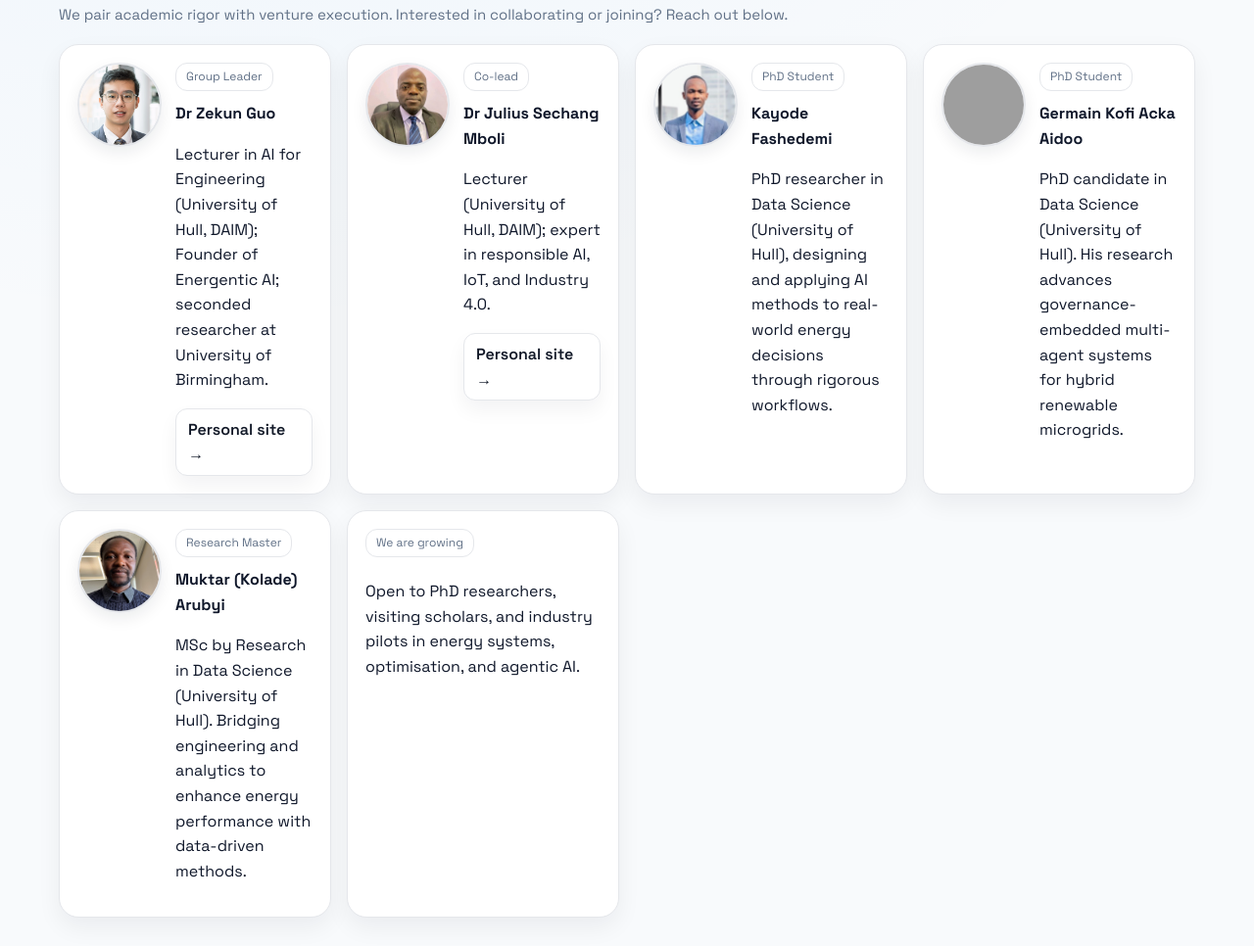
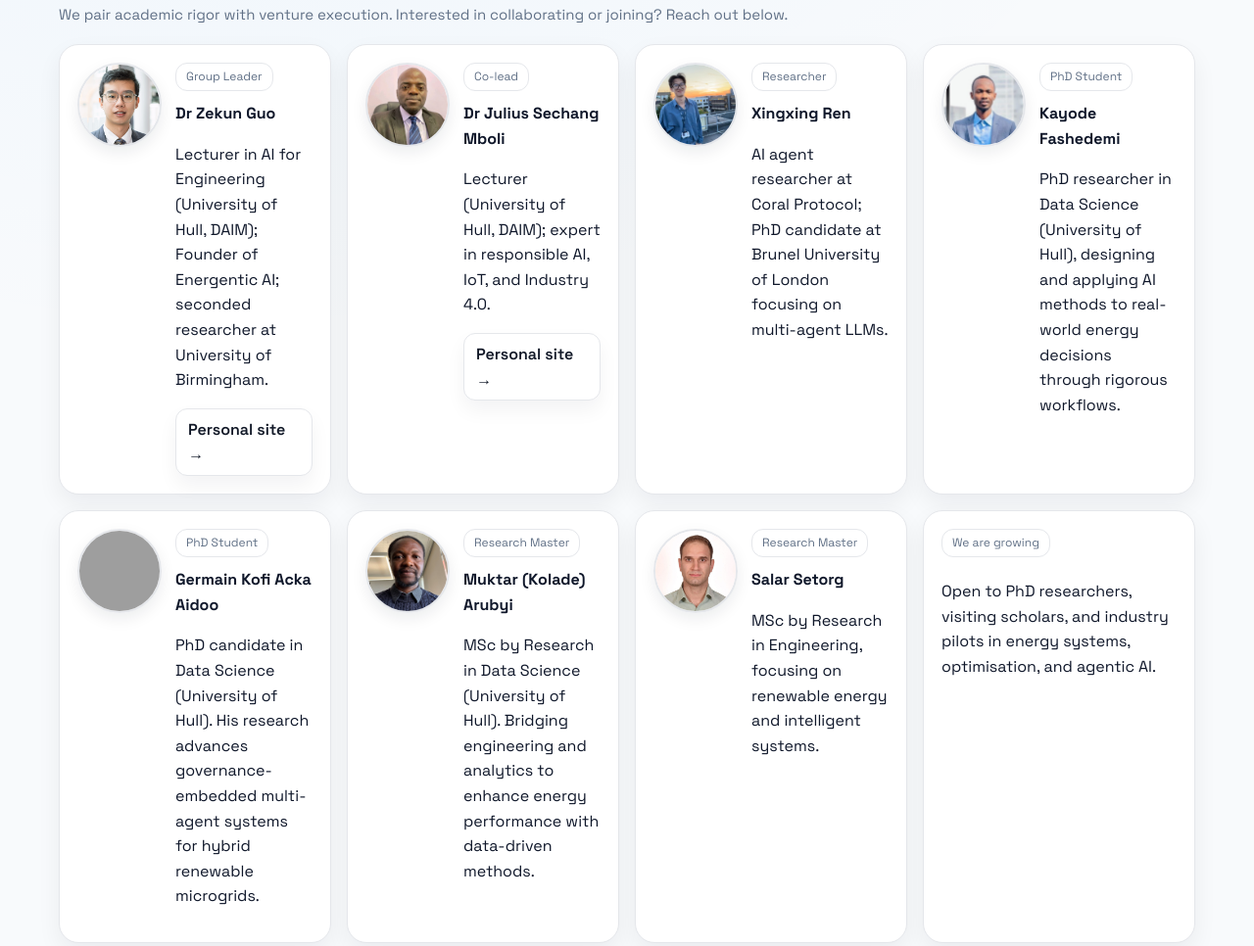
Before and after one commit to Energentic/energentic.github.io, a plain HTML site: page index.html in a window 1280 px wide. Shown: the part 1691-2657 px from the top of the page at 98% size. Drawn offline with Linux system fonts and the light colour scheme; grey boxes are pictures that could not be loaded.

Commit message:
Add team

```diff
--- a/index.html
+++ b/index.html
@@ -416,6 +416,14 @@
         </div>
       </div>
       <div class="card lead">
+        <img class="avatar" src="Profiles/XinxingRen.jpeg" alt="Xingxing Ren portrait">
+        <div class="info">
+          <div class="chip">Researcher</div>
+          <strong>Xingxing Ren</strong>
+          <p>AI agent researcher at Coral Protocol; PhD candidate at Brunel University of London focusing on multi-agent LLMs.</p>
+        </div>
+      </div>
+      <div class="card lead">
         <img class="avatar" src="Profiles/Kayode.jpeg" alt="Kayode Fashedemi portrait">
         <div class="info">
           <div class="chip">PhD Student</div>
@@ -437,6 +445,14 @@
           <div class="chip">Research Master</div>
           <strong>Muktar (Kolade) Arubyi</strong>
           <p>MSc by Research in Data Science (University of Hull). Bridging engineering and analytics to enhance energy performance with data-driven methods.</p>
+        </div>
+      </div>
+      <div class="card lead">
+        <img class="avatar" src="Profiles/Salar.jpg" alt="Salar Setorg portrait">
+        <div class="info">
+          <div class="chip">Research Master</div>
+          <strong>Salar Setorg</strong>
+          <p>MSc by Research in Engineering, focusing on renewable energy and intelligent systems.</p>
         </div>
       </div>
       <div class="card">
```
Also changed, not shown: Profiles/Salar.jpg (added), Profiles/XinxingRen.jpeg (added), 1 other file.
